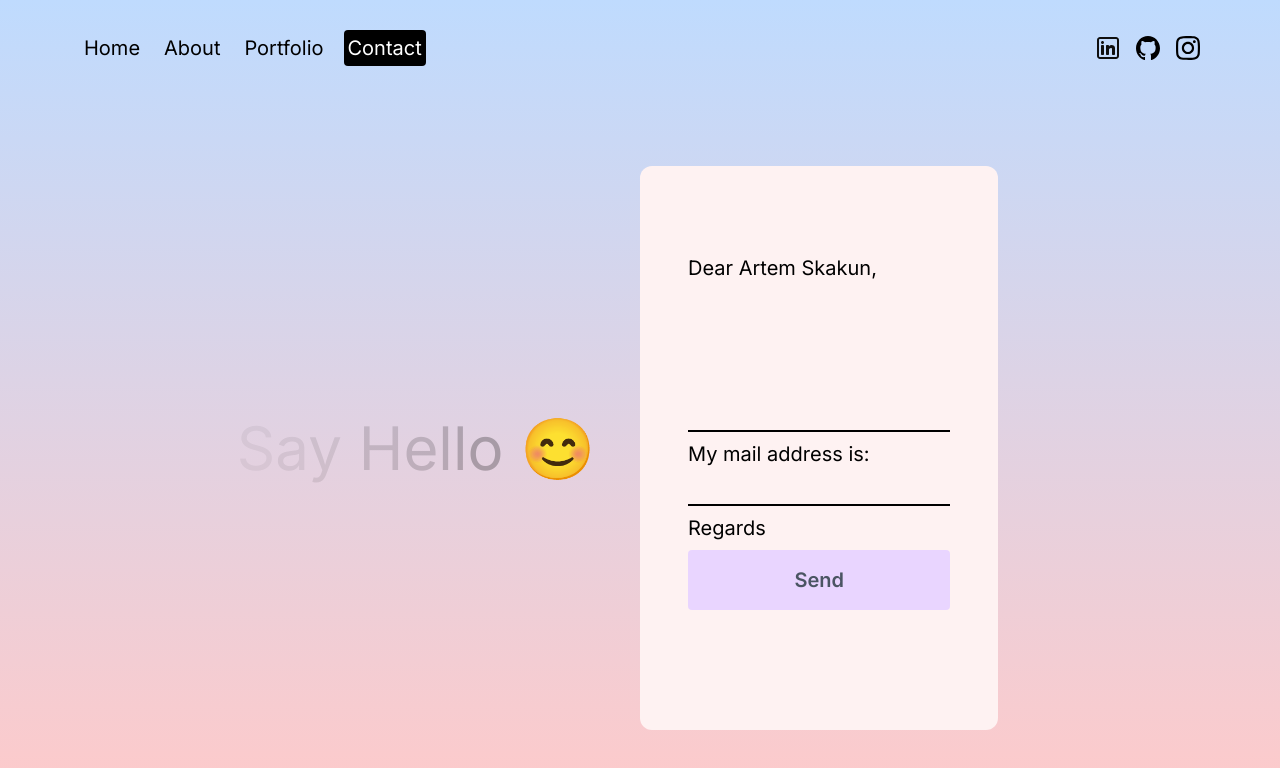
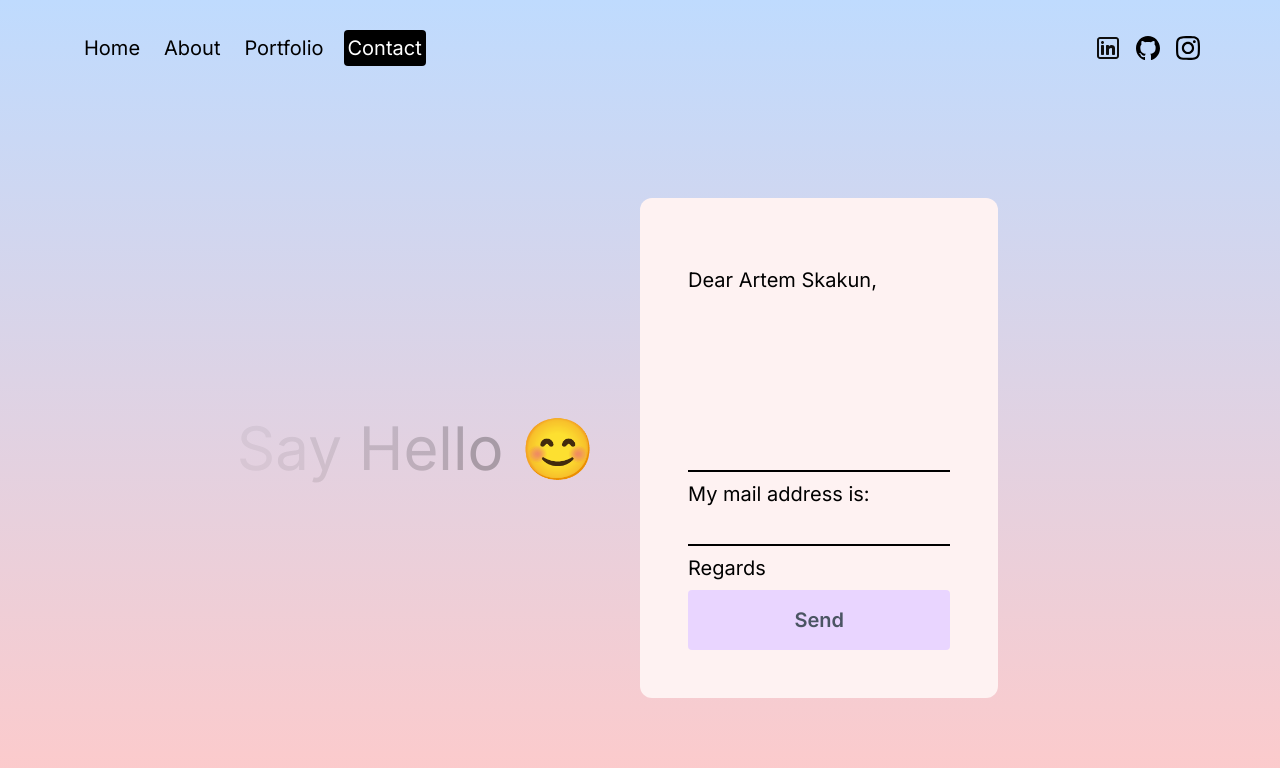
Before and after one commit to tema-skakun/portfolio_next_js, a Next.js app: page /portfolio_next_js/contact in a window 1280 px wide. Shown: the top 768 px of the page. Built offline with nearby package versions, Linux system fonts and the light colour scheme.

Commit message:
refactor: changes form on contact page

```diff
--- a/src/app/contact/page.jsx
+++ b/src/app/contact/page.jsx
@@ -61,17 +61,18 @@ const ContactPage = () => {
           </div>
         </div>
         {/*FORM CONTAINER*/}
-        <div className="h-4/6 w-5/6 lg:h-4/5 lg:w-2/5 bg-red-50 rounded-xl">
+        {/*<div className="h-4/6 w-5/6 lg:h-4/5 lg:w-2/5 bg-red-50 rounded-xl">*/}
+        <div className="h-auto w-5/6 lg:w-2/5 bg-red-50 rounded-xl">
           <form
             onSubmit={sendEmail}
             ref={form}
-            className="text-xl flex flex-col gap-1 lg:gap-2 justify-center p-4 lg:p-12 mt-10"
+            className="text-xl flex flex-col gap-1 lg:gap-2 justify-normal p-4 lg:p-12 mt-5"
           >
             <label htmlFor="user_message">Dear Artem Skakun,</label>
             <textarea
               id="message"
               name="user_message"
-              rows="5"
+              rows="6"
               className="bg-transparent border-b-2 border-b-black outline-none resize-none"
               required
               autoFocus
```
